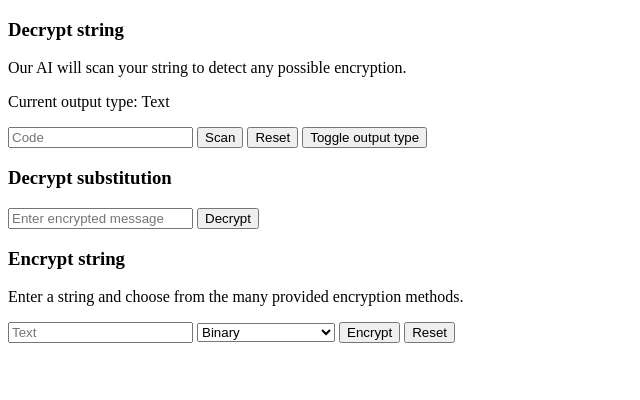
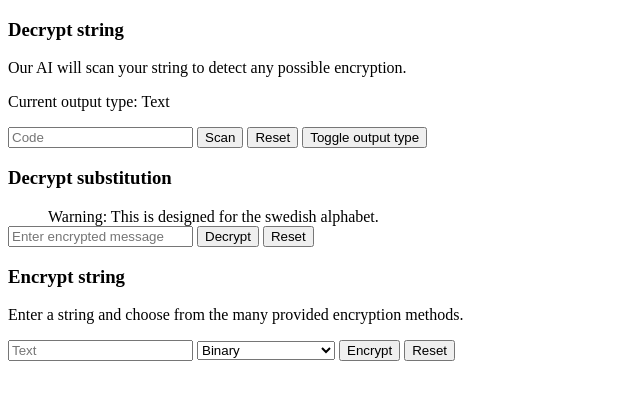
Before and after one commit to EmperorAlexand/EmperorAlexand.github.io, a plain HTML site: page Tools/CodeDecrypter/main.html in a window 1280 px wide. Shown: the whole page, without its empty margins (0-640 px from the left). Drawn offline with Linux system fonts and the light colour scheme.

Commit message:
Updated ceasar cipher

```diff
--- a/Tools/CodeDecrypter/main.html
+++ b/Tools/CodeDecrypter/main.html
@@ -19,8 +19,10 @@
       </div>
       <div>
         <h3>Decrypt substitution</h3>
+        <dd>Warning: This is designed for the swedish alphabet.</dd>
         <input value="" placeholder="Enter encrypted message" id="ceasar-input">
         <button onclick="decryptCeasar()">Decrypt</button>
+        <button onclick="resetCeasar()">Reset</button>
         <p id="decrypted-ceasar"></p>
       </div>
       <div>
```
